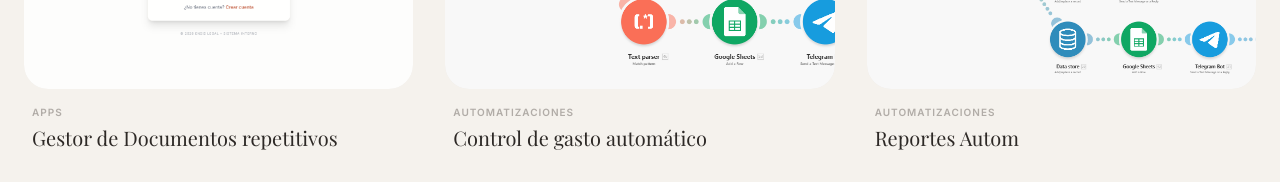
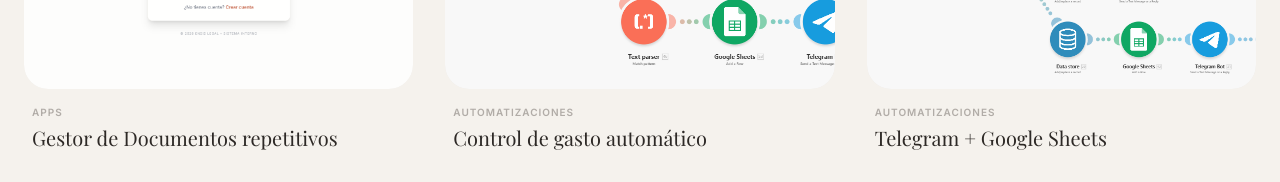
Before and after one commit to anavhoy88/entre2_digital, a React (Vite) app: page / in a window 1280 px wide. Shown: the part 1960-2142 px from the top of the page. Built offline with nearby package versions, Linux system fonts and the light colour scheme; a web font is replaced by a local one.

Commit message:
Update constants.ts

```diff
--- a/src/constants.ts
+++ b/src/constants.ts
@@ -59,7 +59,7 @@ export const PROJECTS: Project[] = [
   },
   {
     id: 'auto-2',
-    title: 'Reportes Autom',
+    title: 'Telegram + Google Sheets',
     category: 'Automatizaciones',
     image: auto2,
     description: 'A través de Telegram, controla tus gastos en tres click.',
```
